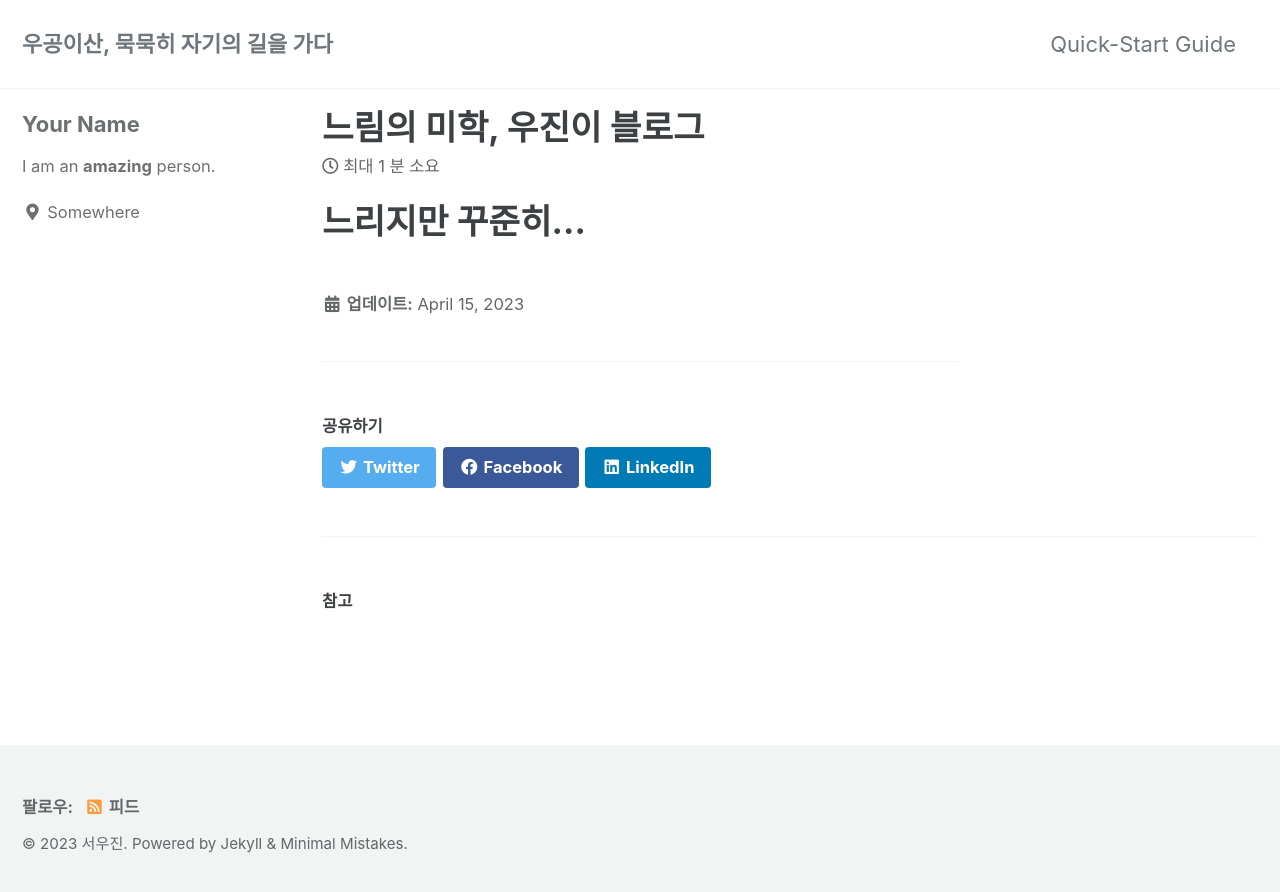
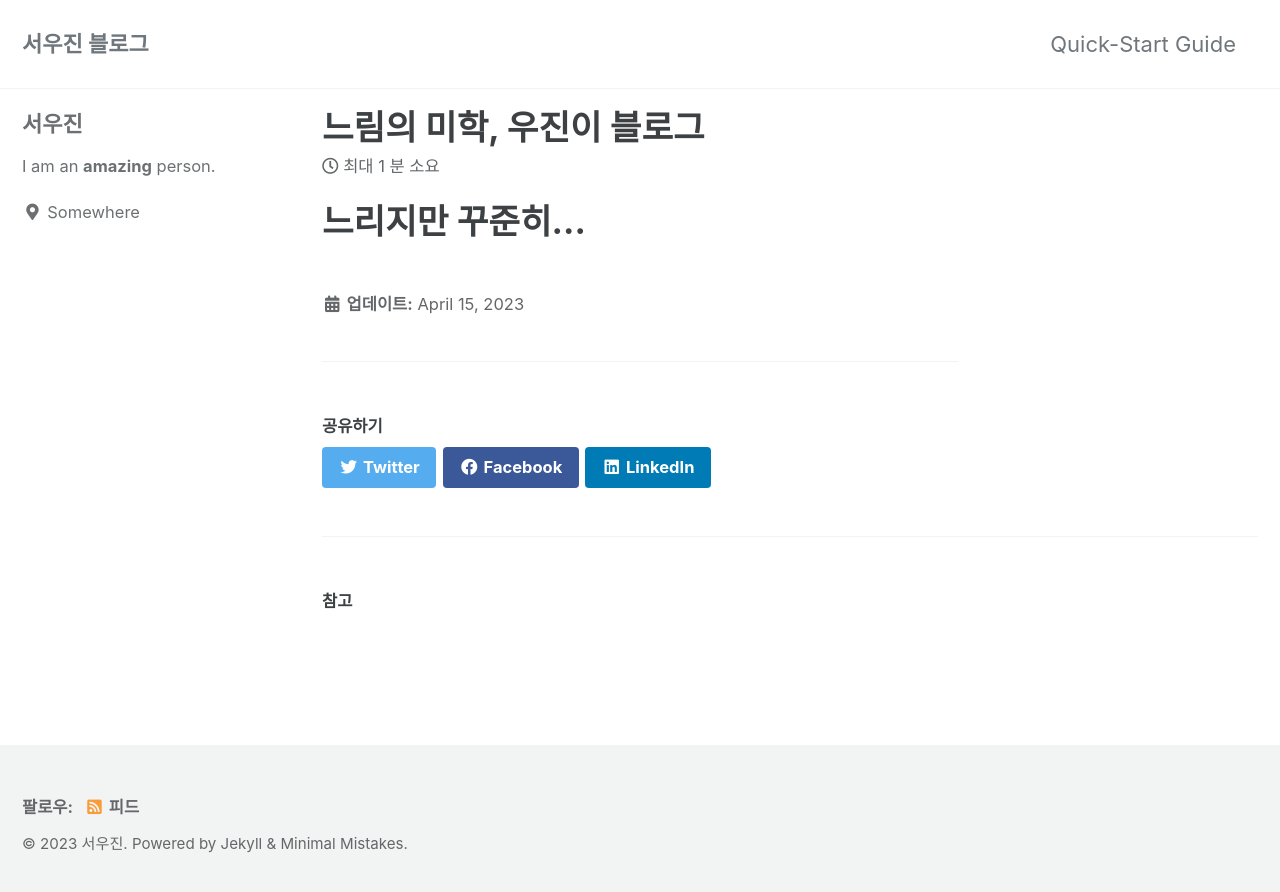
Before and after one commit to suwoojin/suwoojin.github.io, a Jekyll site: the page built from _posts/2023-04-15-first.md, in a window 1280 px wide. Shown: the top 892 px of the page. Built offline with Jekyll 4.4.1, drawn with Linux system fonts in a browser that asks for light colours; cached includes are drawn as plain includes.

Commit message:
블로그 수정

```diff
--- a/_config.yml
+++ b/_config.yml
@@ -16,7 +16,7 @@ minimal_mistakes_skin    : "default" # "air", "aqua", "contrast", "dark", "dirt"
 
 # Site Settings
 locale                   : "ko-KR"
-title                    : "우공이산, 묵묵히 자기의 길을 가다"
+title                    : "서우진 블로그"
 title_separator          : "|"
 subtitle                 : # site tagline that appears below site title in masthead
 name                     : "서우진"
@@ -104,7 +104,7 @@ analytics:
 
 # Site Author
 author:
-  name             : "Your Name"
+  name             : "서우진"
   avatar           : # path of avatar image, e.g. "/assets/images/bio-photo.jpg"
   bio              : "I am an **amazing** person."
   location         : "Somewhere"
@@ -112,7 +112,7 @@ author:
   links:
     - label: "Email"
       icon: "fas fa-fw fa-envelope-square"
-      # url: "mailto:your.name@email.com"
+      # url: "mailto:tjdnwls69@.naver.com"
     - label: "Website"
       icon: "fas fa-fw fa-link"
       # url: "https://your-website.com"
```
